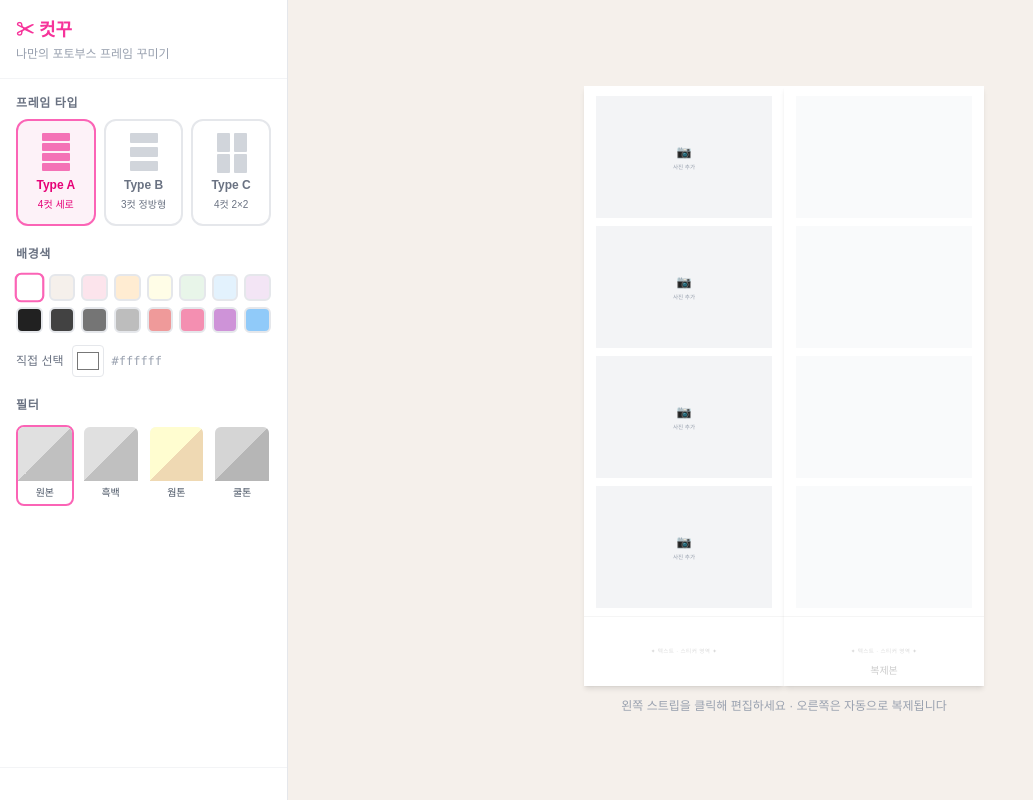
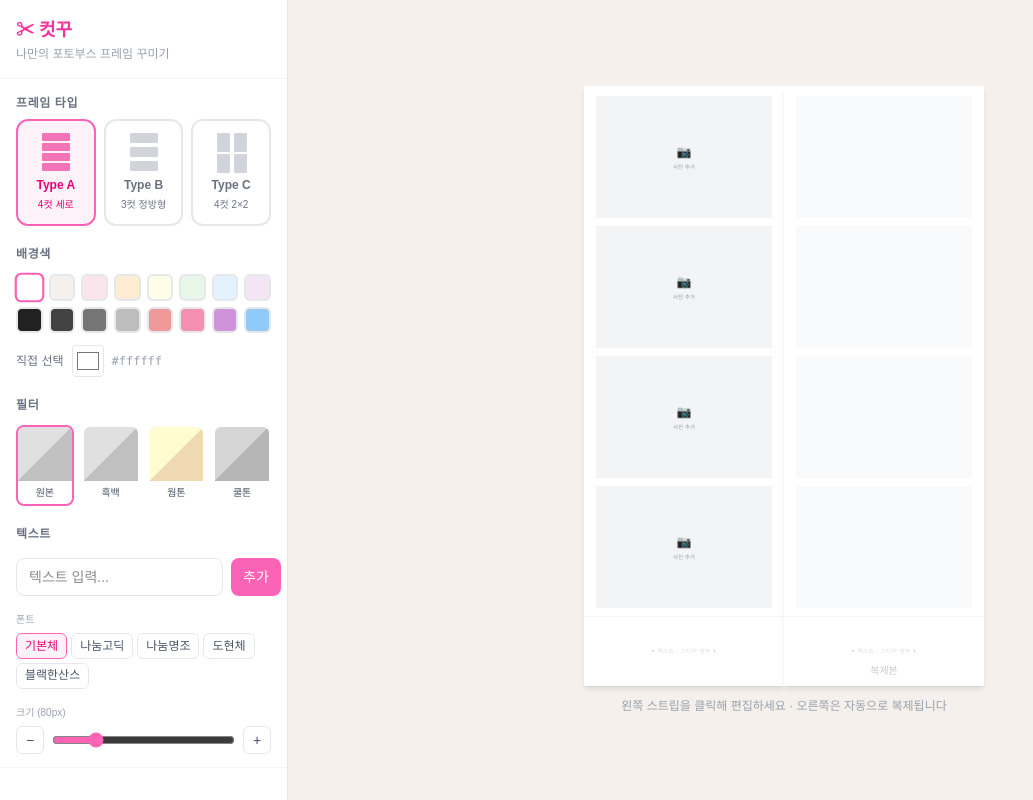
Before and after one commit to ssumanlife/cut-kku, a Next.js app: page / in a window 1280 px wide. Shown: the whole page, without its empty margins (0-1033 px from the left). Built offline with nearby package versions, Linux system fonts and the light colour scheme.

Commit message:
feat: add draggable text layer editor with font, size, and color controls

```diff
--- a/src/app/layout.tsx
+++ b/src/app/layout.tsx
@@ -9,6 +9,12 @@ export const metadata: Metadata = {
 export default function RootLayout({ children }: { children: React.ReactNode }) {
   return (
     <html lang="ko" className="h-full" suppressHydrationWarning>
+      <head>
+        <link
+          rel="stylesheet"
+          href="https://fonts.googleapis.com/css2?family=Nanum+Gothic&family=Nanum+Myeongjo&family=Do+Hyeon&family=Black+Han+Sans&display=swap"
+        />
+      </head>
       <body className="min-h-full">{children}</body>
     </html>
   )
--- /dev/null
+++ b/src/features/text-editor/index.ts
@@ -0,0 +1 @@
+export { TextEditor } from './text-editor'
--- /dev/null
+++ b/src/features/text-editor/text-editor.tsx
@@ -0,0 +1,201 @@
+'use client'
+
+import { useState } from 'react'
+import { useEditorStore } from '@entities/frame'
+import { STRIP_DIMENSIONS } from '@entities/frame'
+
+const FONT_OPTIONS = [
+  { label: '기본체', value: 'system-ui, sans-serif' },
+  { label: '나눔고딕', value: "'Nanum Gothic', sans-serif" },
+  { label: '나눔명조', value: "'Nanum Myeongjo', serif" },
+  { label: '도현체', value: "'Do Hyeon', sans-serif" },
+  { label: '블랙한산스', value: "'Black Han Sans', sans-serif" },
+]
+
+const TEXT_COLORS = [
+  '#000000', '#ffffff', '#ef4444', '#f97316',
+  '#eab308', '#22c55e', '#3b82f6', '#a855f7',
+  '#ec4899', '#6b7280',
+]
+
+export const TextEditor = () => {
+  const frameType = useEditorStore((s) => s.frameType)
+  const texts = useEditorStore((s) => s.texts)
+  const selectedTextId = useEditorStore((s) => s.selectedTextId)
+  const addText = useEditorStore((s) => s.actions.addText)
+  const updateText = useEditorStore((s) => s.actions.updateText)
+  const removeText = useEditorStore((s) => s.actions.removeText)
+  const setSelectedTextId = useEditorStore((s) => s.actions.setSelectedTextId)
+
+  const [draft, setDraft] = useState({
+    content: '',
+    font: FONT_OPTIONS[0].value,
+    fontSize: 80,
+    color: '#000000',
+  })
+
+  const selected = texts.find((t) => t.id === selectedTextId)
+
+  const handleAdd = () => {
+    if (!draft.content.trim()) return
+    const { width, height } = STRIP_DIMENSIONS[frameType]
+    addText({
+      content: draft.content,
+      font: draft.font,
+      fontSize: draft.fontSize,
+      color: draft.color,
+      x: Math.round(width / 2 - 100),
+      y: Math.round(height / 2),
+    })
+    setDraft((prev) => ({ ...prev, content: '' }))
+  }
+
+  return (
+    <div className="flex flex-col gap-4">
+      <p className="text-xs font-semibold text-gray-500 uppercase tracking-wider">텍스트</p>
+
+      {/* 텍스트 입력 */}
+      <div className="flex gap-2">
+        <input
+          type="text"
+          value={draft.content}
+          onChange={(e) => setDraft((p) => ({ ...p, content: e.target.value }))}
+          onKeyDown={(e) => e.key === 'Enter' && handleAdd()}
+          placeholder="텍스트 입력..."
+          className="flex-1 text-sm border border-gray-200 rounded-lg px-3 py-2 outline-none focus:border-pink-300"
+        />
+        <button
+          onClick={handleAdd}
+          className="px-3 py-2 bg-pink-400 text-white text-sm rounded-lg hover:bg-pink-500 transition-colors shrink-0"
+        >
+          추가
+        </button>
+      </div>
+
+      {/* 폰트 선택 */}
+      <div className="flex flex-col gap-1.5">
+        <p className="text-[10px] text-gray-400">폰트</p>
+        <div className="flex flex-wrap gap-1">
+          {FONT_OPTIONS.map((f) => (
+            <button
+              key={f.value}
+              onClick={() => {
+                setDraft((p) => ({ ...p, font: f.value }))
+                if (selected) updateText(selected.id, { font: f.value })
+              }}
+              className={[
+                'px-2 py-1 text-xs rounded-md border transition-colors',
+                draft.font === f.value
+                  ? 'border-pink-400 bg-pink-50 text-pink-600'
+                  : 'border-gray-200 text-gray-600 hover:border-gray-300',
+              ].join(' ')}
+              style={{ fontFamily: f.value }}
+            >
+              {f.label}
+            </button>
+          ))}
+        </div>
+      </div>
+
+      {/* 크기 조절 */}
+      <div className="flex flex-col gap-1.5">
+        <p className="text-[10px] text-gray-400">크기 ({draft.fontSize}px)</p>
+        <div className="flex items-center gap-2">
+          <button
+            onClick={() => {
+              const v = Math.max(20, draft.fontSize - 10)
+              setDraft((p) => ({ ...p, fontSize: v }))
+              if (selected) updateText(selected.id, { fontSize: v })
+            }}
+            className="w-7 h-7 rounded-md border border-gray-200 text-gray-600 text-sm hover:border-gray-300"
+          >−</button>
+          <input
+            type="range"
+            min={20}
+            max={300}
+            step={10}
+            value={draft.fontSize}
+            onChange={(e) => {
+              const v = Number(e.target.value)
+              setDraft((p) => ({ ...p, fontSize: v }))
+              if (selected) updateText(selected.id, { fontSize: v })
+            }}
+            className="flex-1 accent-pink-400"
+          />
+          <button
+            onClick={() => {
+              const v = Math.min(300, draft.fontSize + 10)
+              setDraft((p) => ({ ...p, fontSize: v }))
+              if (selected) updateText(selected.id, { fontSize: v })
+            }}
+            className="w-7 h-7 rounded-md border border-gray-200 text-gray-600 text-sm hover:border-gray-300"
+          >+</button>
+        </div>
+      </div>
+
+      {/* 색상 선택 */}
+      <div className="flex flex-col gap-1.5">
+        <p className="text-[10px] text-gray-400">색상</p>
+        <div className="flex items-center gap-1.5 flex-wrap">
+          {TEXT_COLORS.map((c) => (
+            <button
+              key={c}
+              onClick={() => {
+                setDraft((p) => ({ ...p, color: c }))
+                if (selected) updateText(selected.id, { color: c })
+              }}
+              className={[
+                'w-6 h-6 rounded-full border-2 transition-transform hover:scale-110',
+                draft.color === c ? 'border-pink-400 scale-110' : 'border-gray-200',
+              ].join(' ')}
+              style={{ backgroundColor: c }}
+            />
+          ))}
+          <input
+            type="color"
+            value={draft.color}
+            onChange={(e) => {
+              setDraft((p) => ({ ...p, color: e.target.value }))
+              if (selected) updateText(selected.id, { color: e.target.value })
+            }}
+            className="w-6 h-6 rounded-full cursor-pointer border border-gray-200 p-0"
+          />
+        </div>
+      </div>
+
+      {/* 추가된 텍스트 목록 */}
+      {texts.length > 0 && (
+        <div className="flex flex-col gap-1.5">
+          <p className="text-[10px] text-gray-400">추가된 텍스트</p>
+          <div className="flex flex-col gap-1">
+            {texts.map((t) => (
+              <div
+                key={t.id}
+                onClick={() => setSelectedTextId(t.id === selectedTextId ? null : t.id)}
+                className={[
+                  'flex items-center justify-between px-2 py-1.5 rounded-lg border cursor-pointer transition-colors',
+                  t.id === selectedTextId
+                    ? 'border-pink-300 bg-pink-50'
+                    : 'border-gray-200 hover:border-gray-300',
+                ].join(' ')}
+              >
+                <span
+                  className="text-sm truncate flex-1"
+                  style={{ fontFamily: t.font, color: t.color }}
+                >
+                  {t.content}
+                </span>
+                <button
+                  onClick={(e) => { e.stopPropagation(); removeText(t.id) }}
+                  className="text-gray-400 hover:text-red-400 ml-2 text-xs shrink-0"
+                >
+                  ✕
+                </button>
+              </div>
+            ))}
+          </div>
+        </div>
+      )}
+    </div>
+  )
+}
--- a/src/widgets/editor-layout/editor-layout.tsx
+++ b/src/widgets/editor-layout/editor-layout.tsx
@@ -5,6 +5,7 @@ import { FrameCanvas } from "@widgets/frame-canvas";
 import { FrameTypeSelector } from "@features/frame-type-selector";
 import { FilterSelector } from "@features/filter-selector";
 import { BackgroundColorPicker } from "@features/background-color-picker";
+import { TextEditor } from "@features/text-editor";
 import { useEditorStore } from "@entities/frame";
 
 const CANVAS_HINT: Record<string, string> = {
@@ -58,7 +59,7 @@ export const EditorLayout = () => {
           <FrameTypeSelector />
           <BackgroundColorPicker />
           <FilterSelector />
-          <div id="panel-text" />
+          <TextEditor />
           <div id="panel-sticker" />
         </div>
 
@@ -104,7 +105,7 @@ export const EditorLayout = () => {
             {activeTab === "frame" && <FrameTypeSelector />}
             {activeTab === "background" && <BackgroundColorPicker />}
             {activeTab === "filter" && <FilterSelector />}
-            {activeTab === "text" && <div id="panel-text-mobile" />}
+            {activeTab === "text" && <TextEditor />}
             {activeTab === "sticker" && <div id="panel-sticker-mobile" />}
           </div>
         )}
--- a/src/widgets/frame-canvas/frame-canvas.tsx
+++ b/src/widgets/frame-canvas/frame-canvas.tsx
@@ -66,7 +66,7 @@ export const FrameCanvas = ({ canvasRef }: FrameCanvasProps) => {
 
   const layers = (
     <>
-      {texts.map((t) => <TextLayerItem key={t.id} text={t} />)}
+      {texts.map((t) => <TextLayerItem key={t.id} text={t} scale={scale} canvasRef={ref} />)}
       {stickers.map((s) => <StickerLayerItem key={s.id} sticker={s} />)}
     </>
   )
--- a/src/widgets/frame-canvas/text-layer-item.tsx
+++ b/src/widgets/frame-canvas/text-layer-item.tsx
@@ -1,16 +1,69 @@
+'use client'
+
+import { useRef } from 'react'
+import { useEditorStore } from '@entities/frame'
 import type { TextLayer } from '@entities/frame'
 
-export const TextLayerItem = ({ text }: { text: TextLayer }) => (
+interface TextLayerItemProps {
+  text: TextLayer
+  scale: number
+  canvasRef: React.RefObject<HTMLDivElement | null>
+}
+
+export const TextLayerItem = ({ text, scale, canvasRef }: TextLayerItemProps) => {
+  const updateText = useEditorStore((s) => s.actions.updateText)
+  const setSelectedTextId = useEditorStore((s) => s.actions.setSelectedTextId)
+  const selectedTextId = useEditorStore((s) => s.selectedTextId)
+  const isSelected = selectedTextId === text.id
+
+  const startRef = useRef({ mouseX: 0, mouseY: 0, textX: 0, textY: 0 })
+
+  const handlePointerDown = (e: React.PointerEvent) => {
+    e.stopPropagation()
+    setSelectedTextId(text.id)
+
+    startRef.current = {
+      mouseX: e.clientX,
+      mouseY: e.clientY,
+      textX: text.x,
+      textY: text.y,
+    }
+
+    const handleMove = (ev: PointerEvent) => {
+      const dx = (ev.clientX - startRef.current.mouseX) / scale
+      const dy = (ev.clientY - startRef.current.mouseY) / scale
+      updateText(text.id, {
+        x: Math.round(startRef.current.textX + dx),
+        y: Math.round(startRef.current.textY + dy),
+      })
+    }
+
+    const handleUp = () => {
+      document.removeEventListener('pointermove', handleMove)
+      document.removeEventListener('pointerup', handleUp)
+    }
+
+    document.addEventListener('pointermove', handleMove)
+    document.addEventListener('pointerup', handleUp)
+  }
+
+  return (
     <div
-    className="absolute select-none pointer-events-none whitespace-pre"
+      className="absolute select-none whitespace-pre"
       style={{
         left: text.x,
         top: text.y,
         fontFamily: text.font,
         fontSize: text.fontSize,
         color: text.color,
+        cursor: 'grab',
+        outline: isSelected ? '2px dashed rgba(236,72,153,0.5)' : 'none',
+        padding: '2px 4px',
+        touchAction: 'none',
       }}
+      onPointerDown={handlePointerDown}
     >
       {text.content}
     </div>
   )
+}
```
Lines whose indentation alone changed are shown as unchanged.
